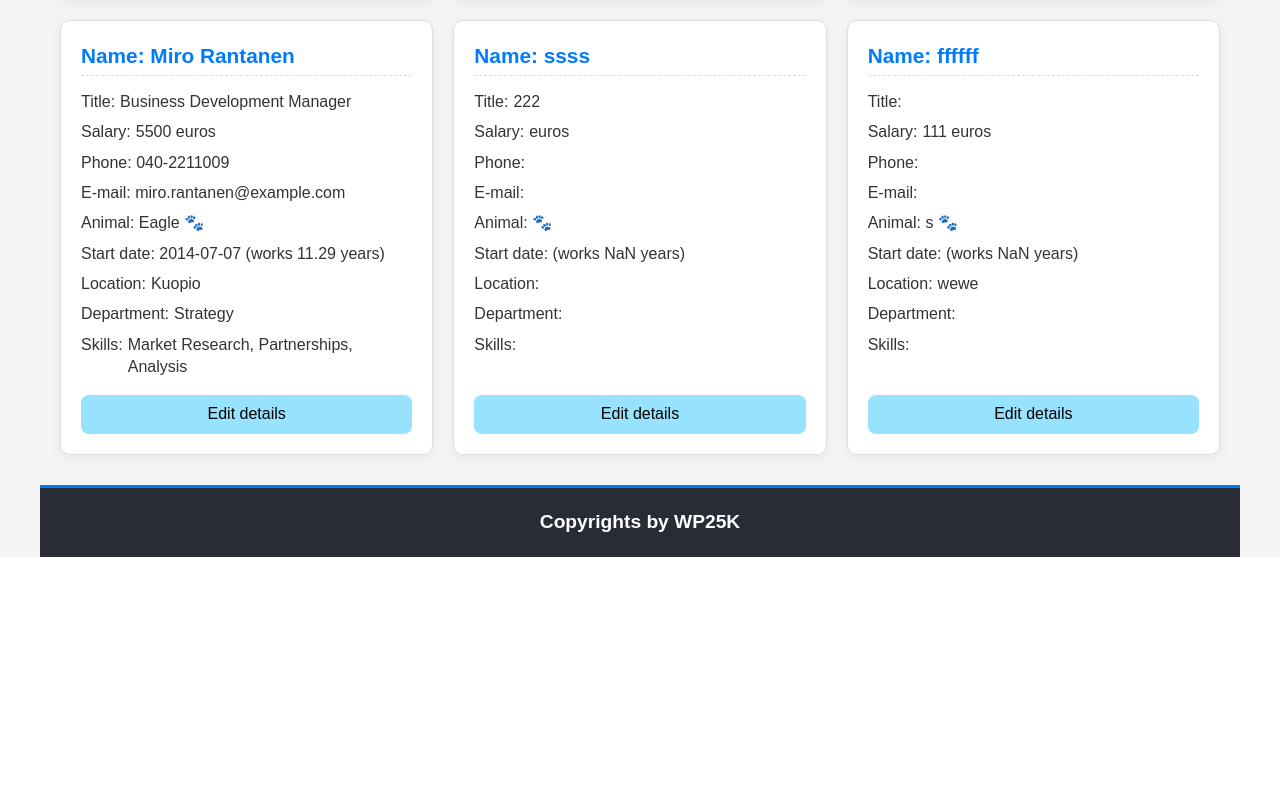
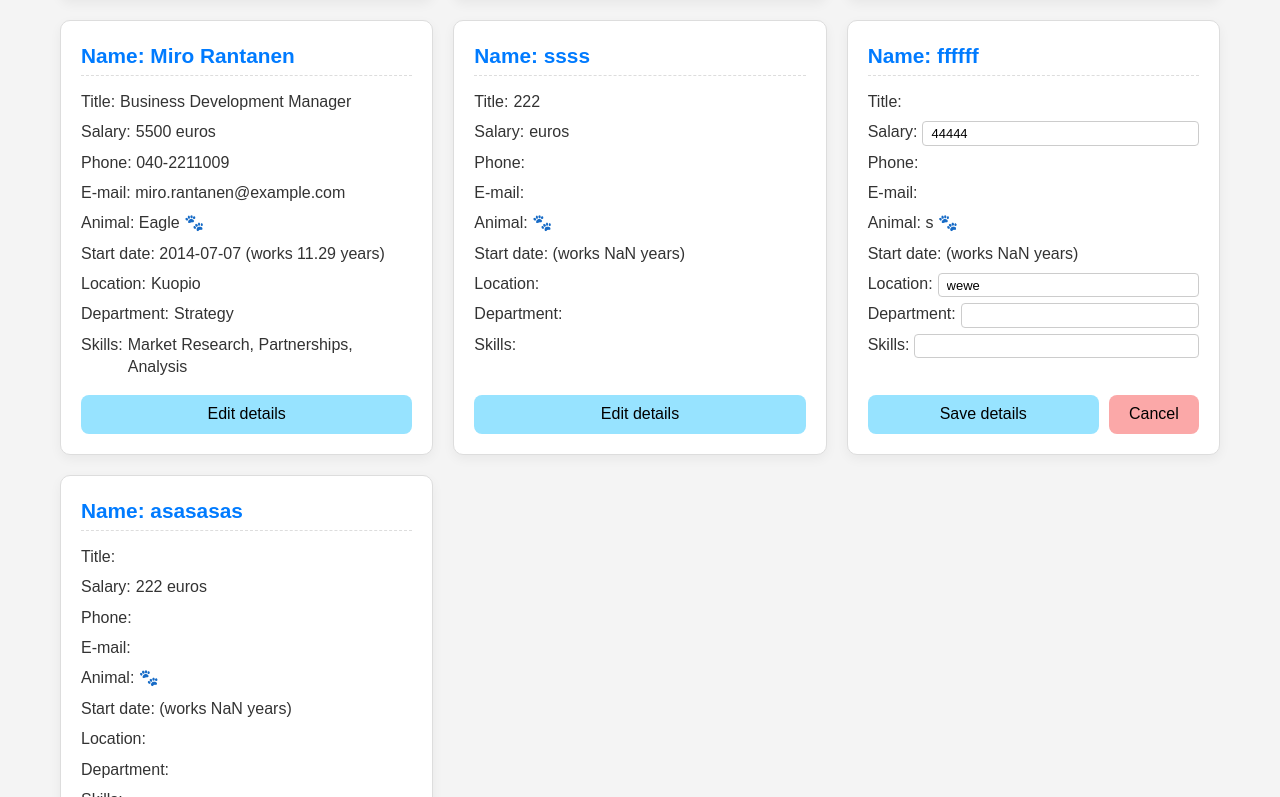
Before and after one commit to s2500258/hrApp, a React (Vite) app: page / in a window 1280 px wide. Shown: the part 1463-2260 px from the top of the page. Before the commit the page ends 2020 px from the top, so only its background shows below. Built offline with nearby package versions, Linux system fonts and the light colour scheme; data requests are answered from the project's data file.

Commit message:
2025-12-01

```diff
--- a/src/App.jsx
+++ b/src/App.jsx
@@ -9,23 +9,40 @@ import { useState, useEffect } from "react";
 import { BrowserRouter as Router, Routes, Route } from 'react-router-dom';
 import axios from 'axios';
 
+import { _get, _post, _put } from './hooks/useAxios';
+
 function App() {
 
 const copyright="Copyrights by WP25K";
 const [employees, setEmployees] = useState ([]);
 const [originalEmployees, setOriginalEmployees] = useState([]);
 
+// useEffect(() => {
+//     axios.get("http://localhost:3001/employees")
+//       .then((response) => {
+//         const updatedList = response.data.map(employee => ({
+//             ...employee,
+//             isEditing: false
+//           }));
+//         setEmployees(updatedList);
+//         setOriginalEmployees(updatedList);
+//       });
+//   }, []);
+
+const fetchData = async () => {
+    try {
+      const response = await _get("/employees", {headers: {}});
+      setEmployees(response.data);
+      setOriginalEmployees(response.data);
+    } catch(error) {
+      console.log("Error fetching data", error)
+    }
+};
+
 useEffect(() => {
-    axios.get("http://localhost:3001/employees")
-      .then((response) => {
-        const updatedList = response.data.map(employee => ({
-            ...employee,
-            isEditing: false
-          }));
-        setEmployees(updatedList);
-        setOriginalEmployees(updatedList);
-      });
-  }, []);
+  fetchData()
+},[]);
+
 
 const [formData, setFormData] = useState({
     "name": "",
@@ -40,8 +57,26 @@ const [formData, setFormData] = useState({
     "skills": ""
   });
 
-  const handleClick = () => {
-    axios.post("http://localhost:3001/employees", {
+  // const handleClick = () => {
+  //   axios.post("http://localhost:3001/employees", {
+  //     id: String(employees.length+1),
+  //     name: formData.name,
+  //     title: formData.title,
+  //     salary: formData.salary,
+  //     phone: formData.phone,
+  //     email: formData.email,
+  //     animal: formData.animal,
+  //     startDate: formData.startDate,
+  //     location: formData.location,
+  //     department: formData.department,
+  //     skills: formData.skills.split(",")
+  //   }).then((response) => {setEmployees([...employees,response.data])
+  //   });
+  // };
+
+const handleCreate = async () => {
+  try {
+    const newEmployee = {
       id: String(employees.length+1),
       name: formData.name,
       title: formData.title,
@@ -53,9 +88,14 @@ const [formData, setFormData] = useState({
       location: formData.location,
       department: formData.department,
       skills: formData.skills.split(",")
-    }).then((response) => {setEmployees([...employees,response.data])
-    })
-  };
+    };
+    const response = await _post("http://localhost:3001/employees", newEmployee);
+    setEmployees(prev => [...prev, newEmployee]);
+    setOriginalEmployees(prev => [...prev, newEmployee]);
+  } catch (error) {
+    console.error("POST failed:", error);
+  }
+};
 
   const handleEditButton = (id) => {
       setEmployees(employees.map(employee =>
@@ -84,6 +124,35 @@ const [formData, setFormData] = useState({
     );
   };
 
+const handleSaveEmployee = async (id) => {
+  try {
+    const employee = employees.find(emp => emp.id === id);
+    const response = await _put(`http://localhost:3001/employees/${id}`, employee);
+
+    // The updated employee from API
+    const updatedEmployee = response.data;
+
+    // Update Employees
+    setEmployees(prev =>
+      prev.map(emp =>
+        emp.id === id ? { ...emp, isEditing: false } : emp
+      )
+    );
+
+    // Update OriginalEmployees
+    setOriginalEmployees(prev =>
+      prev.map(emp =>
+        emp.id === id ? { ...employee }  : emp
+      )
+    );
+
+    showToast("Employee saved!");
+
+  } catch (err) {
+    console.error("Error updating employee", err);
+  }
+};
+
   const handleSave = (id) => {
     const employee = employees.find(emp => emp.id === id);
     axios.put(`http://localhost:3001/employees/${id}`, {
@@ -100,20 +169,17 @@ const [formData, setFormData] = useState({
       skills: employee.skills
     })
       .then(() => {
-    // update local state to exit editing mode
-        setEmployees(prev =>
+    setEmployees(prev =>
         prev.map(emp =>
         emp.id === id
           ? { ...emp, isEditing: false }
           : emp
       )
     );
-
-    // also update the original backup
     setOriginalEmployees(prev =>
       prev.map(emp =>
         emp.id === id
-          ? { ...employee }  // new saved version becomes original
+          ? { ...employee }
           : emp
       )
     );
@@ -137,9 +203,9 @@ const showToast = (msg) => {
       {toast && ( <div className="toast">{toast}</div>)}
       <Routes>
         <Route path="/" element={<PersonList employees={employees} handleEditButton={handleEditButton}
-          handleFieldChange={handleFieldChange} handleCancel={handleCancel} handleSave={handleSave} />} />
+          handleFieldChange={handleFieldChange} handleCancel={handleCancel} handleSave={handleSaveEmployee} />} />
         <Route path="/about" element={<About />} />
-        <Route path="/addemployee" element={<AddEmployee formData={formData} setFormData={setFormData} handleClick={handleClick} />} />
+        <Route path="/addemployee" element={<AddEmployee formData={formData} setFormData={setFormData} handleClick={handleCreate} />} />
       </Routes>
       <Footer copyright={copyright} />
     </Router>
--- a/src/components/AddEmployee.jsx
+++ b/src/components/AddEmployee.jsx
@@ -1,5 +1,7 @@
 import { useState } from "react";
 import { useNavigate } from "react-router-dom";
+
+import { _post } from "../hooks/useAxios";
 
 function AddEmployee( { formData, setFormData, handleClick } ) {
 
--- a/src/db.json
+++ b/src/db.json
@@ -33,7 +33,7 @@
       "animal": "Wolf",
       "startDate": "2015-12-15",
       "location": [
-        "Tampere"
+        "Tampereee"
       ],
       "department": "Technology",
       "skills": [
@@ -204,7 +204,7 @@
       "name": "ffffff",
       "title": "",
       "salary": [
-        "111"
+        "44444"
       ],
       "phone": "",
       "email": "",
@@ -216,6 +216,24 @@
       "department": "",
       "skills": [
         ""
+      ],
+      "isEditing": true
+    },
+    {
+      "id": "13",
+      "name": "asasasas",
+      "title": "",
+      "salary": [
+        "222"
+      ],
+      "phone": "",
+      "email": "",
+      "animal": "",
+      "startDate": "",
+      "location": "",
+      "department": "",
+      "skills": [
+        ""
       ]
     }
   ]
--- /dev/null
+++ b/src/hooks/useAxios.js
@@ -0,0 +1,24 @@
+import axios from "axios";
+
+const BASE_URL = "http://localhost:3001"
+
+const useAxios = axios.create({
+    baseURL: BASE_URL,
+    headers: {
+        "Content-Type": "application/json"
+    }
+});
+
+const _get = (url, config = {}) => {
+    return useAxios.get(url, config);
+}
+
+const _post = (url, data = {}, config = {}) => {
+    return useAxios.post(url, data, config);
+}
+
+const _put = (url, data = {}, config = {}) => {
+    return useAxios.put(url, data, config);
+}
+
+export { _get, _post, _put};
```
Also changed, not shown: src/components/PersonCard.jsx (+1 -16 lines).
